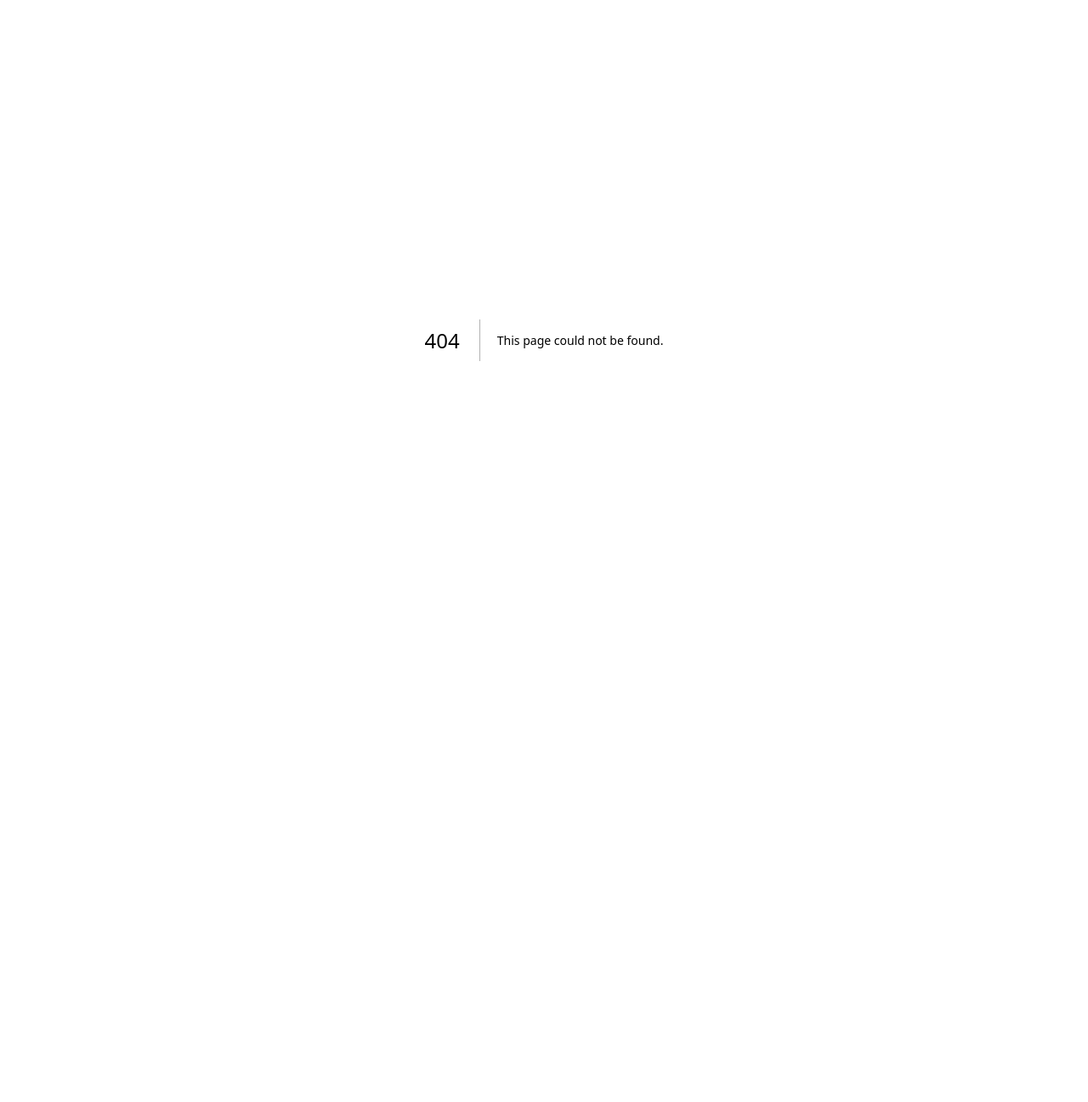
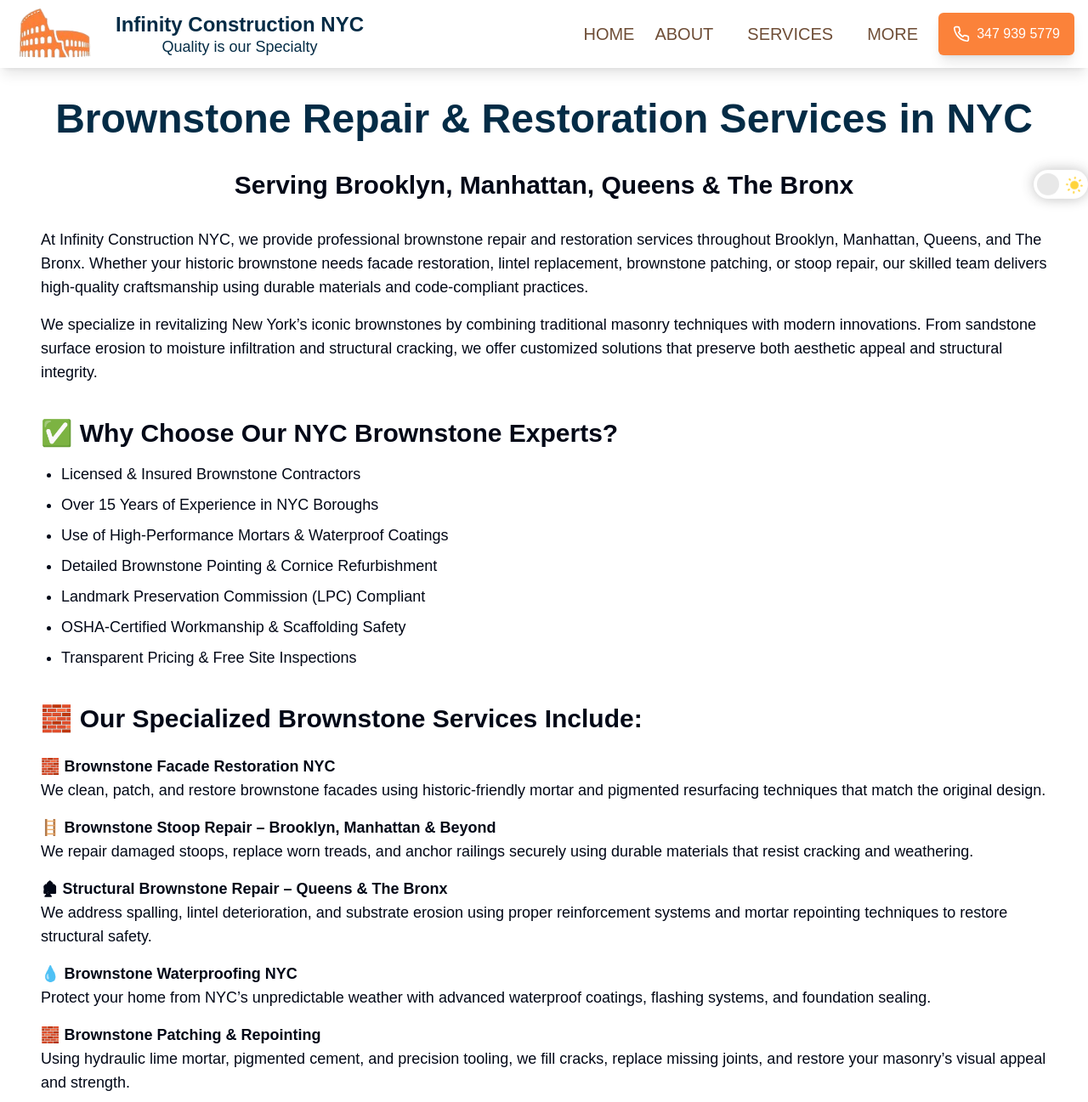
Before and after one commit to compumaxhosting/infinity-live, a Next.js app: page /brownstone-repair-restoration-services-in-NYC in a window 1280 px wide. Before the commit this address had no page. Shown: the top 1297 px of the page at 85% size. Before the commit the page ends 800 px from the top, so only its background shows below. Built offline with nearby package versions, Linux system fonts and the light colour scheme.

Commit message:
NEW PAGE

```diff
--- /dev/null
+++ b/src/app/brownstone-repair-restoration-services-in-NYC/page.tsx
@@ -0,0 +1,160 @@
+import Footer from "@/components/Footer";
+import HeaderSpecial from "@/components/headerSection/HeaderSpecial";
+import React from "react";
+
+const page = () => {
+  return (
+    <div>
+      <HeaderSpecial />
+      <main className="container mx-auto pt-6 sm:pt-24 pb-12 text-base sm:text-lg leading-relaxed px-12">
+        <h1 className="text-3xl sm:text-4xl lg:text-5xl font-bold text-center text-tertiary mb-4 py-5">
+          Brownstone Repair & Restoration Services in NYC
+        </h1>
+        <h2 className="text-xl sm:text-2xl lg:text-3xl font-semibold text-center mb-8">
+          Serving Brooklyn, Manhattan, Queens & The Bronx
+        </h2>
+
+        <section className="space-y-4">
+          <p>
+            At Infinity Construction NYC, we provide professional brownstone
+            repair and restoration services throughout Brooklyn, Manhattan,
+            Queens, and The Bronx. Whether your historic brownstone needs facade
+            restoration, lintel replacement, brownstone patching, or stoop
+            repair, our skilled team delivers high-quality craftsmanship using
+            durable materials and code-compliant practices.
+          </p>
+          <p>
+            We specialize in revitalizing New York’s iconic brownstones by
+            combining traditional masonry techniques with modern innovations.
+            From sandstone surface erosion to moisture infiltration and
+            structural cracking, we offer customized solutions that preserve
+            both aesthetic appeal and structural integrity.
+          </p>
+        </section>
+
+        <section className="my-10">
+          <h3 className="text-2xl sm:text-3xl font-bold mb-4">
+            ✅ Why Choose Our NYC Brownstone Experts?
+          </h3>
+          <ul className="list-disc ml-6 space-y-2">
+            <li>Licensed & Insured Brownstone Contractors</li>
+            <li>Over 15 Years of Experience in NYC Boroughs</li>
+            <li>Use of High-Performance Mortars & Waterproof Coatings</li>
+            <li>Detailed Brownstone Pointing & Cornice Refurbishment</li>
+            <li>Landmark Preservation Commission (LPC) Compliant</li>
+            <li>OSHA-Certified Workmanship & Scaffolding Safety</li>
+            <li>Transparent Pricing & Free Site Inspections</li>
+          </ul>
+        </section>
+
+        <section className="my-10 space-y-6">
+          <h3 className="text-2xl sm:text-3xl font-bold">
+            🧱 Our Specialized Brownstone Services Include:
+          </h3>
+          <div className="space-y-4">
+            <div>
+              <strong>🧱 Brownstone Facade Restoration NYC</strong>
+              <p>
+                We clean, patch, and restore brownstone facades using
+                historic-friendly mortar and pigmented resurfacing techniques
+                that match the original design.
+              </p>
+            </div>
+            <div>
+              <strong>
+                🪜 Brownstone Stoop Repair – Brooklyn, Manhattan & Beyond
+              </strong>
+              <p>
+                We repair damaged stoops, replace worn treads, and anchor
+                railings securely using durable materials that resist cracking
+                and weathering.
+              </p>
+            </div>
+            <div>
+              <strong>
+                🏚 Structural Brownstone Repair – Queens & The Bronx
+              </strong>
+              <p>
+                We address spalling, lintel deterioration, and substrate erosion
+                using proper reinforcement systems and mortar repointing
+                techniques to restore structural safety.
+              </p>
+            </div>
+            <div>
+              <strong>💧 Brownstone Waterproofing NYC</strong>
+              <p>
+                Protect your home from NYC’s unpredictable weather with advanced
+                waterproof coatings, flashing systems, and foundation sealing.
+              </p>
+            </div>
+            <div>
+              <strong>🧱 Brownstone Patching & Repointing</strong>
+              <p>
+                Using hydraulic lime mortar, pigmented cement, and precision
+                tooling, we fill cracks, replace missing joints, and restore
+                your masonry’s visual appeal and strength.
+              </p>
+            </div>
+            <div>
+              <strong>🏛 Trusted for Historic Brownstone Restoration</strong>
+              <p>
+                Infinity Construction NYC complies with all Landmark
+                Preservation Commission (LPC) regulations to maintain the
+                historical value of your property. Whether you&apos;re in Park
+                Slope, Harlem, Astoria, or Fordham, we serve all NYC
+                neighborhoods with unmatched attention to detail.
+              </p>
+            </div>
+          </div>
+        </section>
+
+        <section className="my-10">
+          <h4 className="text-xl sm:text-2xl font-semibold mb-2">
+            Related Services:
+          </h4>
+          <ul className="list-disc ml-6 space-y-1">
+            <li>Brick Pointing NYC</li>
+            <li>Roof Restoration & Weatherproofing</li>
+            <li>
+              <a
+                href="https://www.infinityconstructionnyc.com"
+                className="text-inherit no-underline"
+              >
+                Parapet Wall Repair
+              </a>
+            </li>
+            <li>Fire Escape Restoration</li>
+          </ul>
+        </section>
+
+        <section className="my-10 bg-gray-100 dark:bg-gray-800 p-6 rounded-lg shadow-sm">
+          <h4 className="text-xl sm:text-2xl font-semibold mb-2">
+            📞 Call Infinity Construction NYC Today!
+          </h4>
+          <p>
+            Looking for a brownstone contractor near you in NYC? Trust Infinity
+            Construction NYC for reliable and affordable brownstone repair and
+            masonry restoration in Brooklyn, Manhattan, Queens, and The Bronx.
+          </p>
+          <p className="mt-2 font-semibold">
+            ✅ Schedule your free site inspection and estimate today!
+          </p>
+          <p className="mt-2">
+            🌐 Visit{" "}
+            <a
+              href="https://www.infinityconstructionnyc.com"
+              target="_blank"
+              rel="noopener noreferrer"
+              className="text-blue-600 underline"
+            >
+              www.infinityconstructionnyc.com
+            </a>
+          </p>
+        </section>
+      </main>
+      <Footer />
+    </div>
+  );
+};
+
+export default page;
--- a/src/app/page.tsx
+++ b/src/app/page.tsx
@@ -3,15 +3,15 @@ import CarouselSection from "../components/carouselSection/CarouselSection";
 import Footer from "../components/Footer";
 import HeaderTwo from "../components/headerSection/HeaderTwo";
 import HeroSection from "../components/Hero";
-import LetsChat from "../components/extras/LetsChat";
+// import LetsChat from "../components/extras/LetsChat";
 import MapComponent from "../components/MapComponent";
 import OurAffiliatesSection from "../components/OurAffiliatesSection";
 import TestimonialSection from "../components/testimonialsSection/TestimonialSection";
 import TestimonialsHeading from "../components/testimonialsSection/TestimonialsHeading";
 import ServicesSection from "@/components/ContactSection";
-import ContactScroll from "@/components/extras/ContactScroll";
+// import ContactScroll from "@/components/extras/ContactScroll";
 import SocialLinks from "@/components/SocialLinks";
-import ContactBar from "@/components/ContactBar";
+// import ContactBar from "@/components/ContactBar";
 
 export default function Home() {
   return (
@@ -29,9 +29,9 @@ export default function Home() {
       <SocialLinks />
       <MapComponent />
       <Footer />
-      <ContactScroll />
-      <LetsChat />
-      <ContactBar />
+      {/* <ContactScroll />
+      <LetsChat /> */}
+      {/* <ContactBar /> */}
       </>
   );
 }
```
